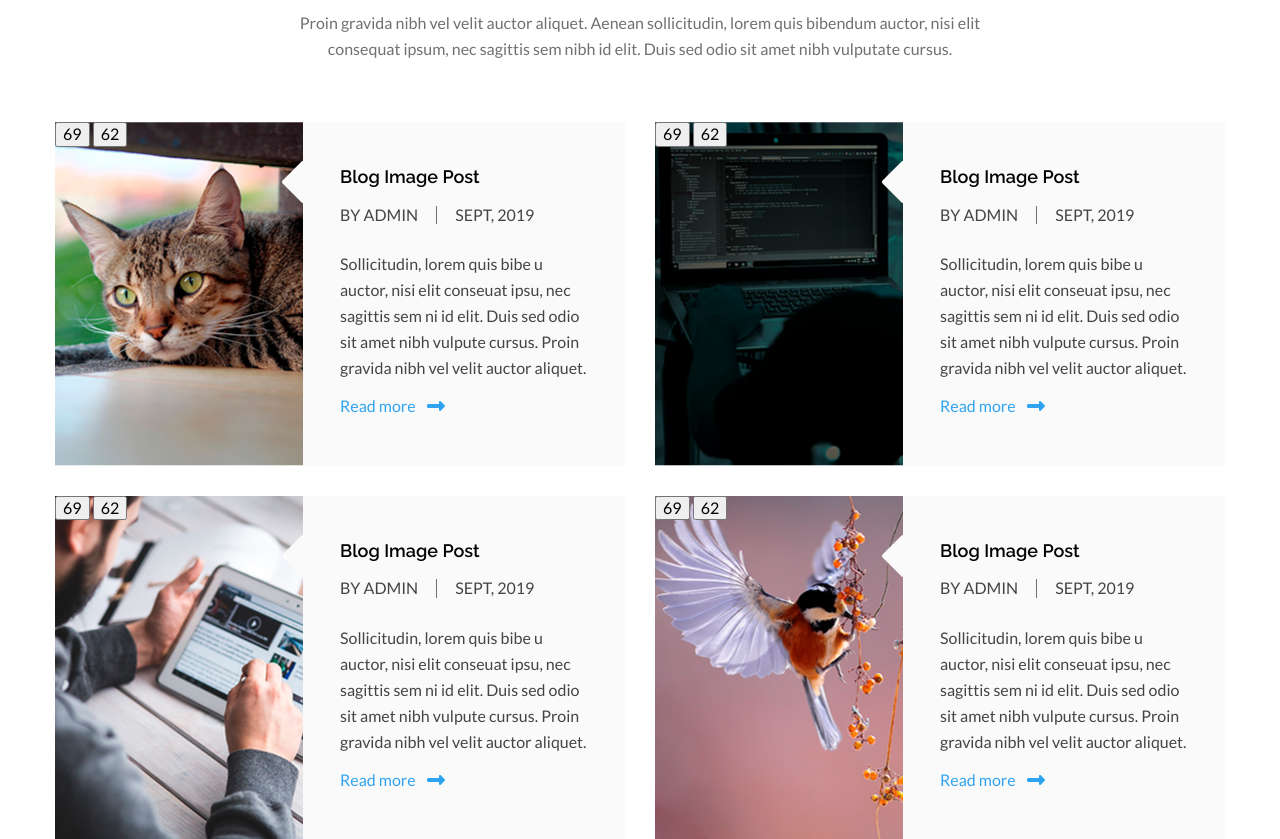
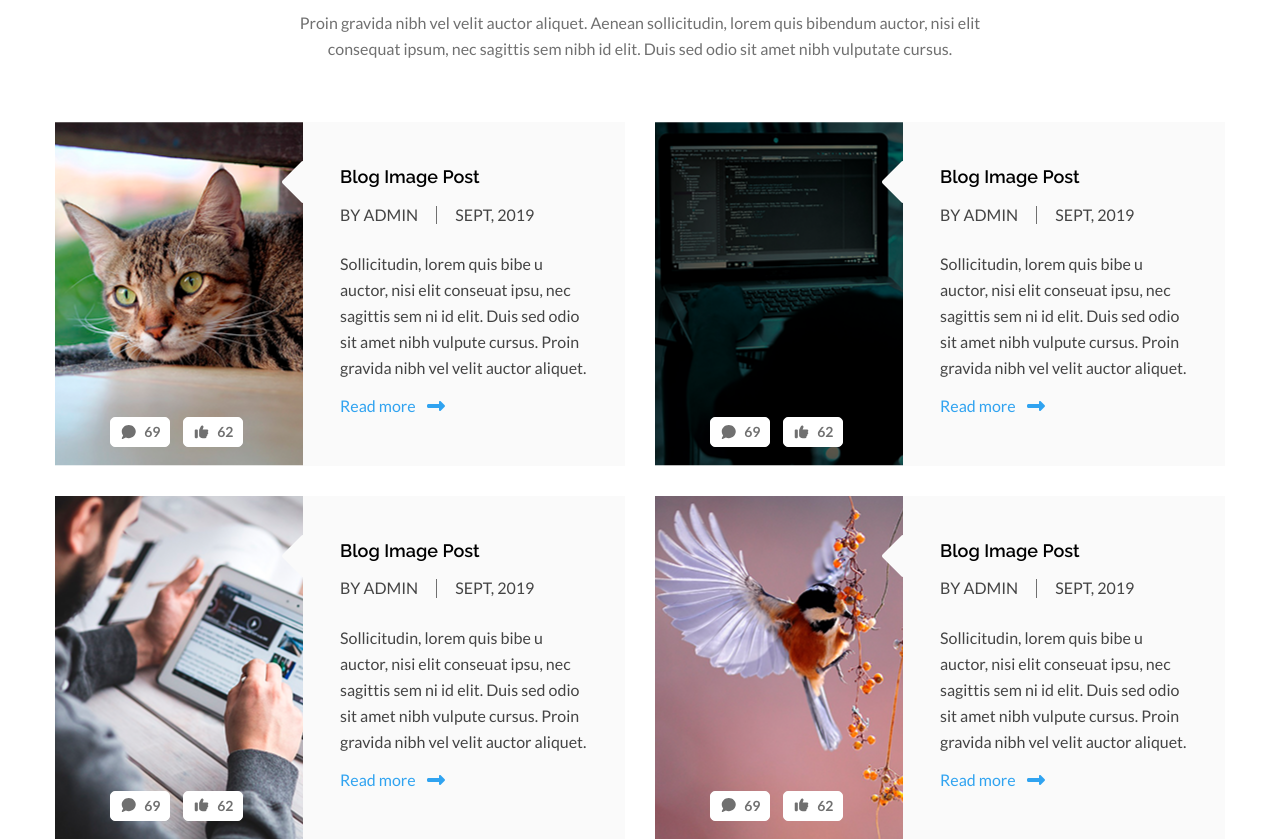
Before and after one commit to fobatom/StepUp, a plain HTML site: page index.html in a window 1280 px wide. Shown: the part 6860-7699 px from the top of the page. Drawn offline with nearby package versions, Linux system fonts and the light colour scheme; files whose address does not match are found by name.

Commit message:
1818
1818

```diff
--- a/css/style.css
+++ b/css/style.css
@@ -647,6 +647,50 @@ margin-top: 32px;
     right: 0;
     top: 39px;
 }
+.blog-share {
+
+    position: absolute;
+    top: 295px;
+    left: 55px;
+}
+
+.blog-share button {
+    width: 60px;
+    height: 30px;
+    font-size: 14px;
+    font-weight: 700;
+    border-radius: 5px;
+    background-color: #fff;
+    color: #707070;
+    border: 1px solid #fff;
+    border-radius: 5px;
+    transition: all 0.5s ease;
+    margin-right: 10px;
+}
+button span {
+    margin-left: 7px;
+}
+
+.blog-share button:hover {
+    color: #fff;
+    background-color: #30a3f0;
+    border: 1px solid #30a3f0;
+}
+.white-eye {
+    font-size: 40px;
+    color:#fff;
+    position: absolute;
+    z-index: 2;
+    top: calc(50% - 20px);
+    left: calc(50% - 25px);
+    display: none;
+}
+.thumb-blog:hover .white-eye{
+    display: block;
+}
+.thumb-blog:hover {
+    background-color: rgba(34,34,34,0.8);
+}
 
 .text-blog {
     padding: 45px 37px 50px;
--- a/index.html
+++ b/index.html
@@ -341,9 +341,10 @@
                         <div class="blog-flex">
                             <div class="thumb-blog">
                                 <img src="img/blog1.png" alt="">
+                                <div class="white-eye"><i class="fas fa-eye"></i></div>
                                 <div class="blog-share">
-                                    <button>69</button>
-                                    <button>62</button>
+                                    <button><i class="fas fa-comment"></i><span></span>69</span></button>
+                                    <button><i class="fas fa-thumbs-up"></i><span>62</span></button>
                                 </div>
                             </div>
                             <div class="text-blog">
@@ -361,9 +362,10 @@
                         <div class="blog-flex">
                             <div class="thumb-blog">
                                 <img src="img/blog2.png" alt="">
+                                <div class="white-eye"><i class="fas fa-eye"></i></div>
                                 <div class="blog-share">
-                                    <button>69</button>
-                                    <button>62</button>
+                                    <button><i class="fas fa-comment"></i><span></span>69</span></button>
+                                    <button><i class="fas fa-thumbs-up"></i><span>62</span></button>
                                 </div>
                             </div>
                             <div class="text-blog">
@@ -381,9 +383,10 @@
                         <div class="blog-flex">
                             <div class="thumb-blog">
                                 <img src="img/blog3.png" alt="">
+                                <div class="white-eye"><i class="fas fa-eye"></i></div>
                                 <div class="blog-share">
-                                    <button>69</button>
-                                    <button>62</button>
+                                    <button><i class="fas fa-comment"></i><span></span>69</span></button>
+                                    <button><i class="fas fa-thumbs-up"></i><span>62</span></button>
                                 </div>
                             </div>
                             <div class="text-blog">
@@ -401,9 +404,10 @@
                         <div class="blog-flex">
                             <div class="thumb-blog">
                                 <img src="img/blog4.png" alt="">
+                                <div class="white-eye"><i class="fas fa-eye"></i></div>
                                 <div class="blog-share">
-                                    <button>69</button>
-                                    <button>62</button>
+                                    <button><i class="fas fa-comment"></i><span></span>69</span></button>
+                                    <button><i class="fas fa-thumbs-up"></i><span>62</span></button>
                                 </div>
                             </div>
                             <div class="text-blog">
```
